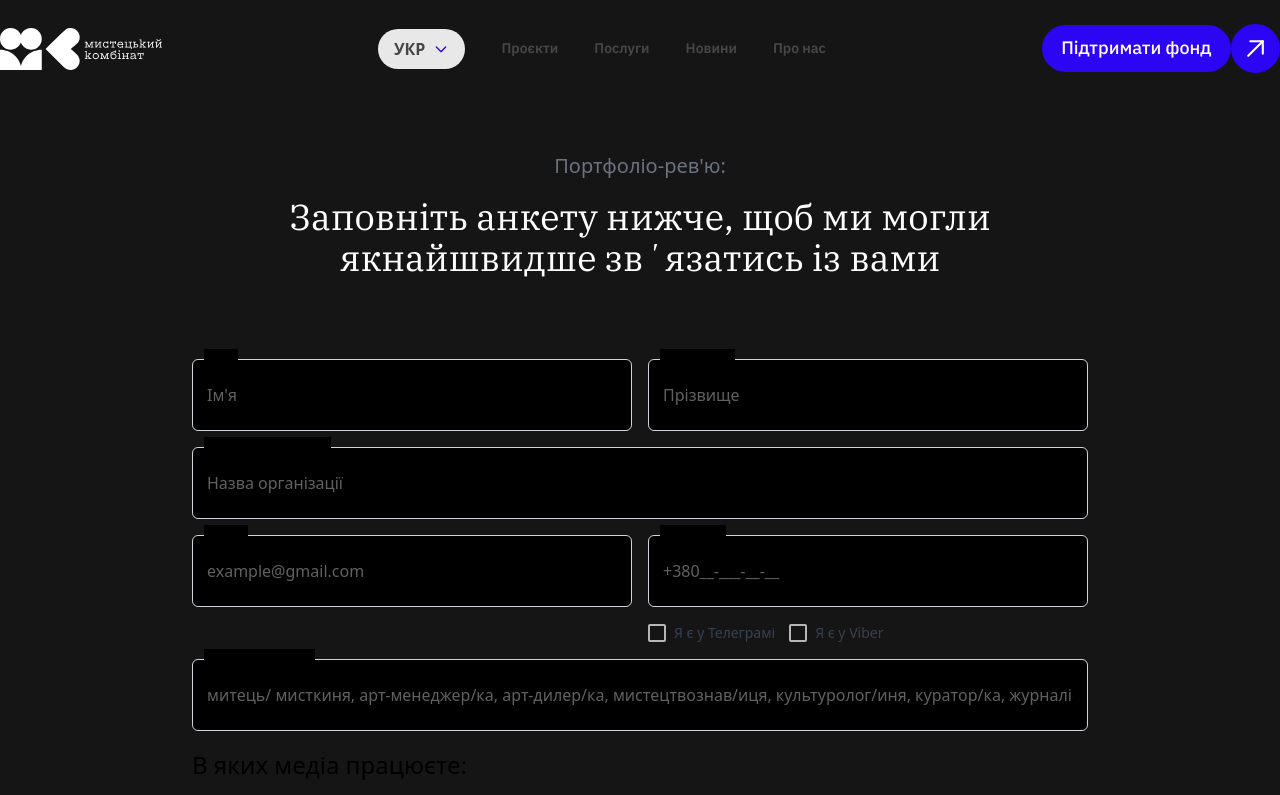
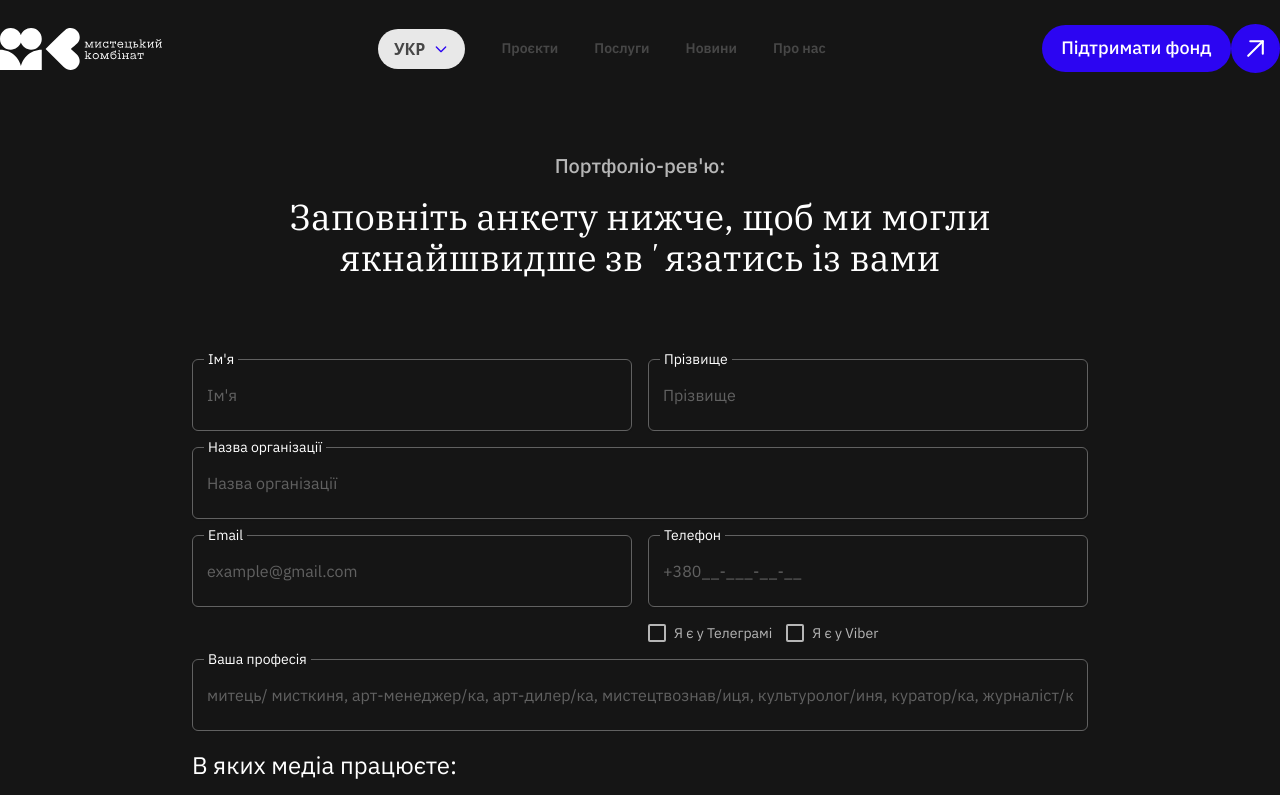
Before and after one commit to kamilka13me/myst_comb, a Next.js app in the folder frontend/: page /portfolio in a window 1280 px wide. Shown: the top 795 px of the page. Built offline with nearby package versions, Linux system fonts and the light colour scheme.

Commit message:
styles: update styles portfolio

```diff
--- a/frontend/app/portfolio/components/CheckboxForm.tsx
+++ b/frontend/app/portfolio/components/CheckboxForm.tsx
@@ -47,13 +47,11 @@ const CheckboxForm: React.FC<CheckboxFormProps> = ({
         }`}
         onClick={handleClick}
       >
-        {checked && (
-          <Icon className="w-4 h-4" />
-        )}
+        {checked && <Icon className="w-4 h-4" />}
       </div>
       <label
         htmlFor={name}
-        className={`ml-2 text-sm text-gray-700 ${error ? "text-red-500" : ""}`}
+        className={`ml-2 text-sm text-base-stroke-btn-act ${error ? "text-red-500" : "text-base-stroke-btn-act"}`}
       >
         {label}
       </label>
--- a/frontend/app/portfolio/components/FillingBringsForm.tsx
+++ b/frontend/app/portfolio/components/FillingBringsForm.tsx
@@ -53,14 +53,16 @@ const FallingBricks: React.FC<FallingBricksProps> = ({
   return (
     <>
       <div className="mb-6 w-full">
-        <h2 className="flex justify-start text-[24px] mb-[14px]">{title}</h2>
+        <h2 className="flex justify-start text-[24px] text-base-bg-block mb-[14px]">
+          {title}
+        </h2>
         {error && <p className="text-red-500 text-xs mb-2">{error.message}</p>}
         <div className="flex justify-center flex-wrap gap-[9px]">
           {bricks.map((brick, index) => (
             <div
               key={brick.text}
               onClick={() => toggleBrickSelection(index, brick.text)}
-              className={`flex items-center justify-center font-bold text-[#151515] rounded-lg cursor-pointer transition-opacity duration-300 ease-in-out py-[14px] hover:opacity-80 ${
+              className={`flex items-center justify-center font-bold text-base-text_accent rounded-lg cursor-pointer transition-opacity duration-300 ease-in-out py-[14px] hover:opacity-80 ${
                 selectedBricks.has(index) ? "opacity-100" : "opacity-40"
               }`}
               style={{
--- a/frontend/app/portfolio/components/InputForm.tsx
+++ b/frontend/app/portfolio/components/InputForm.tsx
@@ -25,8 +25,8 @@ const InputForm: React.FC<InputFormProps> = ({
   placeholder,
   rows,
 }) => {
-  const commonStyles = `peer block bg-black w-full px-[14px] py-[16px] md:py-[23px] border border-[#616161] text-gray-50 placeholder-[#616161] ${
-    error ? "border-red-500" : "border-gray-300"
+  const commonStyles = `peer block bg-base-text_accent w-full px-[14px] py-[16px] md:py-[23px] border border-[#616161] text-gray-50 placeholder-[#616161] ${
+    error ? "border-red-500" : "border-[#616161]"
   } rounded-md shadow-sm focus:outline-none focus:ring-blue-500 focus:border-blue-500`;
 
   return (
@@ -49,8 +49,8 @@ const InputForm: React.FC<InputFormProps> = ({
         />
       )}
       <label
-        className={`absolute top-[-20px] left-3 text-xs md:text-sm transform translate-y-1/2 pointer-events-none bg-black px-1 ${
-          error ? "text-red-500" : ""
+        className={`absolute top-[-20px] left-3 text-xs md:text-sm transform translate-y-1/2 pointer-events-none bg-base-text_accent px-1 ${
+          error ? "text-red-500" : "text-base-bg-block"
         }`}
         htmlFor={name}
       >
--- a/frontend/app/portfolio/components/PortfolioForm.tsx
+++ b/frontend/app/portfolio/components/PortfolioForm.tsx
@@ -63,7 +63,7 @@ export default function PortfolioForm() {
 
   return (
     <>
-      <p className="text-center text-base md:text-xl font-medium text-gray-500 mb-3 md:mb-4 mt-[152px]">
+      <p className="text-center text-base md:text-xl font-medium text-base-stroke-btn-act mb-3 md:mb-4 mt-[152px] font-ibm-plex-sans">
         Портфоліо-рев&apos;ю:
       </p>
       <div className="flex justify-center text-center px-0 md:px-5 mb-10 md:mb-20">
@@ -76,9 +76,13 @@ export default function PortfolioForm() {
           color="base/BG_block"
           text="Заповніть анкету нижче, щоб ми могли якнайшвидше звʼязатись із вами"
           align="center"
+          className="text-[28px] md:text-3xl"
         />
       </div>
-      <form onSubmit={handleSubmit(onSubmit)} className=" mb-[180px]">
+      <form
+        onSubmit={handleSubmit(onSubmit)}
+        className=" mb-[180px] font-ibm-plex-sans"
+      >
         <span className="flex flex-col md:flex-row gap-4">
           <InputForm
             label="Ім'я"
```
